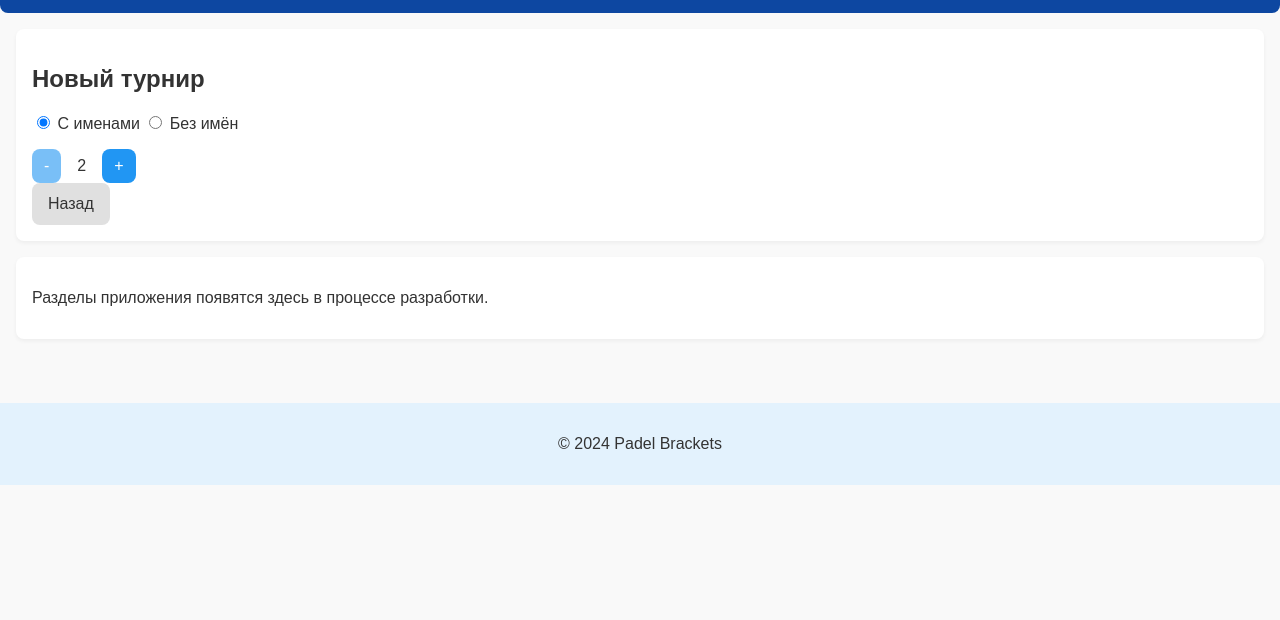
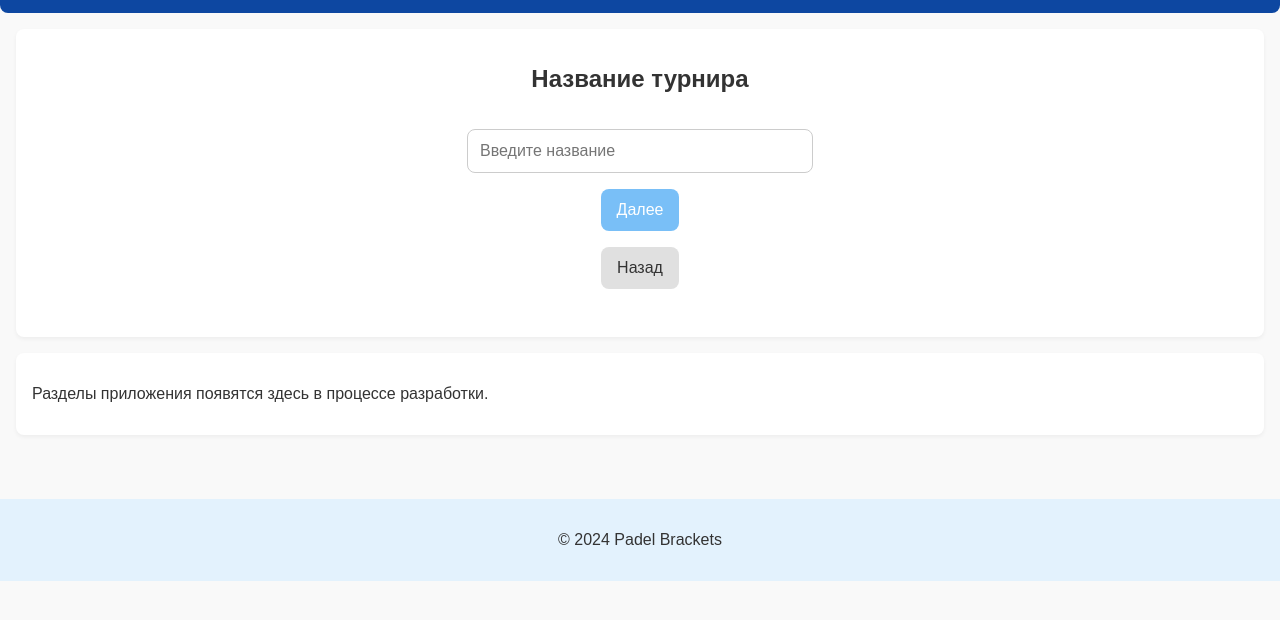
Before and after one commit to vlad2580/padel, a plain HTML site: page index.html in a window 1280 px wide. Both pictures are taken after a click on the button "Новый турнир". Shown: the part 74-694 px from the top of the page. Drawn offline with Linux system fonts and the light colour scheme.

Commit message:
Add tournament name screen and dynamic heading

```diff
--- a/index.html
+++ b/index.html
@@ -28,8 +28,17 @@
       <p>Здесь будет описание приложения и его возможностей.</p>
     </section>
 
+    <section id="name-screen" class="hidden name-screen">
+      <h2>Название турнира</h2>
+      <input id="tournament-name-input" type="text" placeholder="Введите название" maxlength="50">
+      <div class="cta-buttons">
+        <button id="name-next-btn" class="btn" disabled>Далее</button>
+        <button id="name-back-btn" class="btn secondary">Назад</button>
+      </div>
+    </section>
+
     <section id="new-tournament" class="hidden">
-      <h2>Новый турнир</h2>
+      <h2 id="tournament-heading">Новый турнир</h2>
       <div class="toggle">
         <label><input type="radio" name="playerType" value="names" checked> С именами</label>
         <label><input type="radio" name="playerType" value="nonames"> Без имён</label>
--- a/script.js
+++ b/script.js
@@ -1,7 +1,13 @@
 const newBtn = document.getElementById('new-tournament-btn');
+const loadBtn = document.getElementById('load-tournament-btn');
 const backBtn = document.getElementById('back-btn');
 const startScreen = document.getElementById('start-screen');
+const nameScreen = document.getElementById('name-screen');
+const nameInput = document.getElementById('tournament-name-input');
+const nameNextBtn = document.getElementById('name-next-btn');
+const nameBackBtn = document.getElementById('name-back-btn');
 const newScreen = document.getElementById('new-tournament');
+const heading = document.getElementById('tournament-heading');
 const typeRadios = document.querySelectorAll('input[name="playerType"]');
 const counter = document.getElementById('counter');
 const decreaseBtn = document.getElementById('decrease');
@@ -11,13 +17,23 @@ const countSpan = document.getElementById('count');
 let count = 2;
 const MIN_PLAYERS = 2;
 const MAX_PLAYERS = 64;
+let tournamentName = '';
+
+function showNameScreen() {
+  startScreen.classList.add('hidden');
+  nameScreen.classList.remove('hidden');
+  nameInput.value = tournamentName;
+  validateName();
+}
 
 function showNewTournament() {
-  startScreen.classList.add('hidden');
+  nameScreen.classList.add('hidden');
   newScreen.classList.remove('hidden');
+  heading.textContent = tournamentName || 'Новый турнир';
 }
 
 function backToStart() {
+  nameScreen.classList.add('hidden');
   newScreen.classList.add('hidden');
   startScreen.classList.remove('hidden');
 }
@@ -26,6 +42,14 @@ function updateCounter() {
   countSpan.textContent = count;
   decreaseBtn.disabled = count <= MIN_PLAYERS;
   increaseBtn.disabled = count >= MAX_PLAYERS;
+}
+
+function validateName() {
+  const value = nameInput.value.trim();
+  const pattern = /^[A-Za-zА-Яа-я0-9- ]{3,50}$/u;
+  const valid = pattern.test(value);
+  nameNextBtn.disabled = !valid;
+  return valid;
 }
 
 function handleTypeChange(e) {
@@ -37,6 +61,7 @@ function handleTypeChange(e) {
 }
 
 typeRadios.forEach(r => r.addEventListener('change', handleTypeChange));
+nameInput.addEventListener('input', validateName);
 
 increaseBtn.addEventListener('click', () => {
   if (count < MAX_PLAYERS) {
@@ -53,11 +78,24 @@ decreaseBtn.addEventListener('click', () => {
 });
 
 newBtn.addEventListener('click', () => {
-  showNewTournament();
+  showNameScreen();
+});
+
+nameBackBtn.addEventListener('click', () => {
+  backToStart();
+});
+
+nameNextBtn.addEventListener('click', () => {
+  if (validateName()) {
+    tournamentName = nameInput.value.trim();
+    showNewTournament();
+  }
 });
 
 backBtn.addEventListener('click', () => {
-  backToStart();
+  newScreen.classList.add('hidden');
+  nameScreen.classList.remove('hidden');
+  validateName();
 });
 
 updateCounter();
--- a/style.css
+++ b/style.css
@@ -91,3 +91,20 @@ footer {
   background-color: #e0e0e0;
   color: #333;
 }
+
+/* Screen for entering tournament name */
+.name-screen {
+  display: flex;
+  flex-direction: column;
+  align-items: center;
+  gap: 1rem;
+}
+
+.name-screen input {
+  padding: 0.75rem;
+  font-size: 1rem;
+  width: 100%;
+  max-width: 320px;
+  border: 1px solid #ccc;
+  border-radius: 8px;
+}
```
